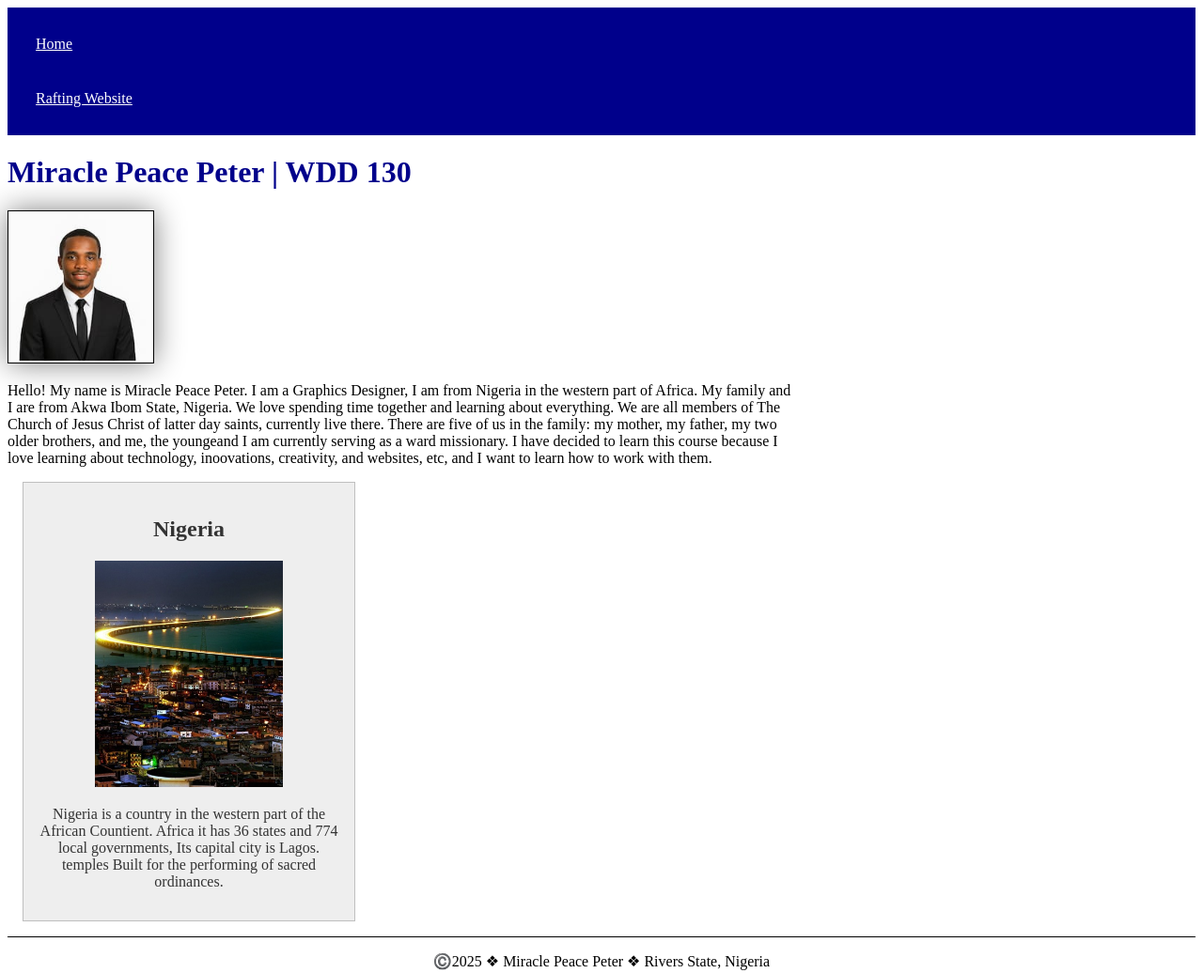
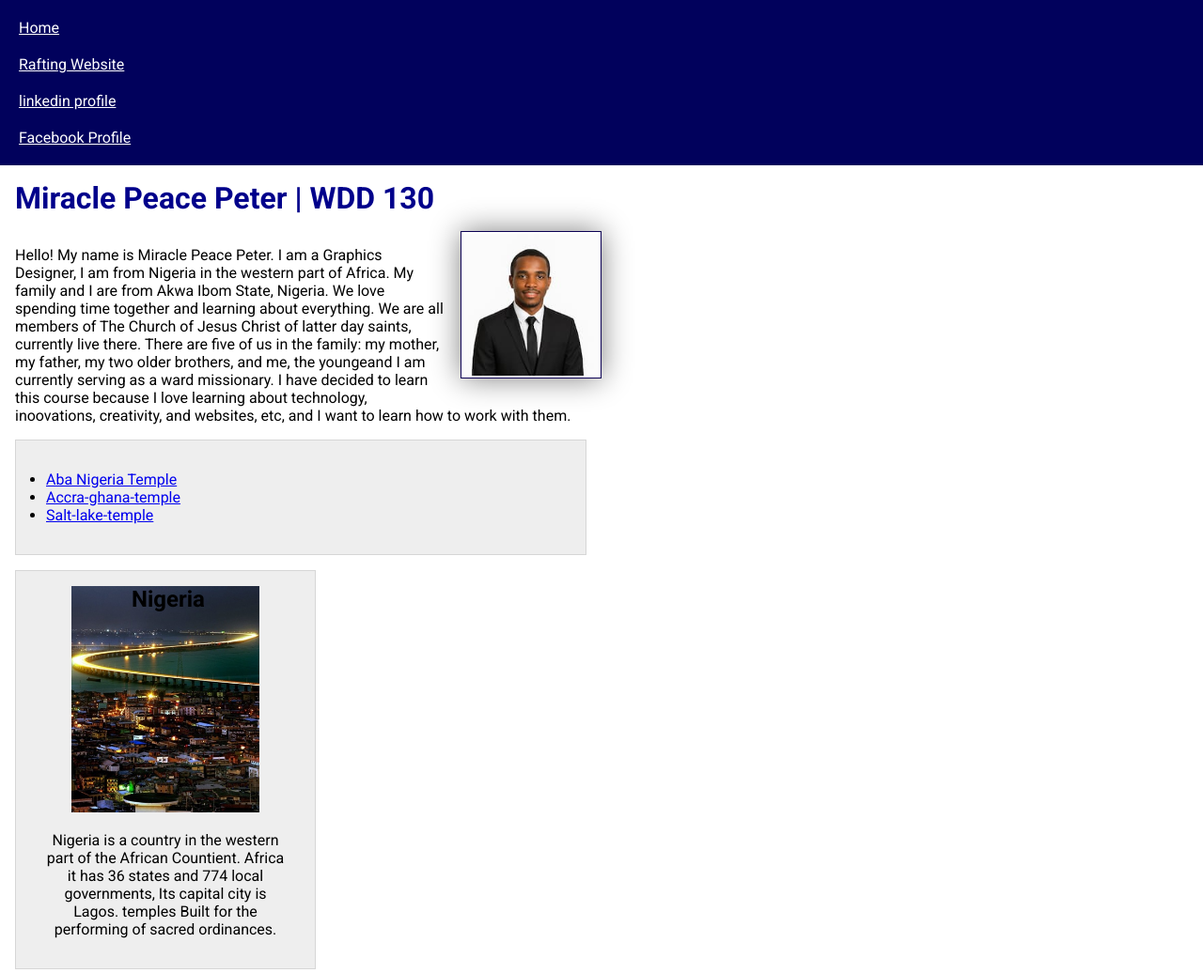
Before and after one commit to peacemiraclepeter/wdd130, a plain HTML site: page index.html in a window 1280 px wide. Shown: the top 1036 px of the page at 94% size. Drawn offline with Linux system fonts and the light colour scheme.

Commit message:
code alomg page validation

```diff
--- a/index.html
+++ b/index.html
@@ -1,3 +1,4 @@
+<!--14 November 2025-->
 <!DOCTYPE html>
 <html lang="en">
 
@@ -5,11 +6,13 @@
     <meta charset="UTF-8">
     <meta name="viewport" content="width=device-width, initial-scale=1.0">
     <title>Peace Miracle Peter | WDD 130</title>
-    <meta name="description"
-        content="I'm Miracle Peace Peter, a BYU Pathway student studying Software Development. This page introduces me for my WDD130 course.">
+    <meta name="description" content="Miracle Peace's BYU-Idaho Wdd 130 course home page">
     <meta name="author" content="Miracle Peace Peter">
-
     <link rel="stylesheet" href="styles/styles.css">
+    <link rel="preconnect" href="https://fonts.googleapis.com">
+    <link rel="preconnect" href="https://fonts.gstatic.com" crossorigin>
+    <link href="https://fonts.googleapis.com/css2?family=Roboto:ital,wght@0,100..900;1,100..900&display=swap"
+        rel="stylesheet">
 
 </head>
 
@@ -18,22 +21,33 @@
         <nav>
             <a href="#">Home</a>
             <a href="wwr/">Rafting Website</a>
+            <a href="https://www.linkedin.com/in/miracle-peace-peter-7ab9b9265" target="_blank">linkedin profile</a>
+            <a href="https://web.facebook.com/miracle.peter.52687506/" target="_blank">Facebook Profile</a>
         </nav>
     </header>
     <main>
         <h1>Miracle Peace Peter | WDD 130</h1>
-        <img src="images/profile.jpg" alt="Hello my name is Miracle Peace
-        Peter" width="200">
+        <img src="images/profile.jpg" alt="Hello my name is Miracle Peace Peter" width="200">
         <p>Hello! My name is Miracle Peace Peter. I am a Graphics Designer, I am from Nigeria in
-            the western part of Africa. My family and I are from Akwa Ibom State, Nigeria. We love spending time together and learning about
+            the western part of Africa. My family and I are from Akwa Ibom State, Nigeria. We love spending time
+            together and learning about
             everything. We are all members of The Church of Jesus Christ of latter day saints, currently live there.
             There are five of us in the family: my mother, my father, my two
             older brothers, and me, the youngeand
             I am currently serving as a ward missionary. I have decided to learn this course because
             I love learning about technology, inoovations, creativity, and websites, etc, and I want
             to learn how to work with them.</p>
+        <ul class="box indent">
+            <!-- <ul>li*3>a> ....short-cut for this display-->
+            <li><a href="https://www.churchofjesuschrist.org/temples/details/aba-nigeria-temple?lang=eng"
+                    target="_blank">Aba Nigeria Temple</a></li>
+            <li><a href="https://newsroom.churchofjesuschrist.org/article/accra-ghana-temple"
+                    target="_blank">Accra-ghana-temple</a></li>
+            <li><a href="https://www.churchofjesuschrist.org/temples/details/salt-lake-temple?lang=eng"
+                    target="_blank">Salt-lake-temple</a></li>
+        </ul>
     </main>
-    <aside>
+    <aside class="box">
         <h2>Nigeria</h2>
         <img src="images/new-images/nigeria.jpeg" alt="Nigeria Landscape">
         <p>Nigeria is a country in the western part of the African Countient.
--- a/styles/styles.css
+++ b/styles/styles.css
@@ -1,3 +1,14 @@
+* {
+    margin: 0;
+    padding: 0;
+    box-sizing: border-box;
+}
+
+body {
+    font-size: 16px;
+    font-family: 'Roboto', Arial, sans-seri;
+}
+
 :root {
     --height: auto;
     --text-align: center;
@@ -5,23 +16,24 @@
 }
 
 nav {
-    background-color: darkblue;
+    background-color: rgb(1, 1, 92);
     padding: 10px;
 }
 
 nav a {
     color: white;
     display: block;
-    padding: 20px;
+    padding: 10px;
 }
 
 h1 {
     color: darkblue;
+    padding: 1rem;
 }
 
 
 main {
-    max-width: 840px;
+    max-width: 640px;
 }
 
 main img {
@@ -29,21 +41,17 @@ main img {
     height: var(--height);
     padding: 2px;
     box-shadow: 0 0 30px gray;
-    border: 1px solid black;
+    border: 1px solid rgb(11, 0, 83);
+    float: right;
+    margin: 0 0 1rem 1rem;
 }
 
 p {
-    padding: 0px;
+    margin: 1rem;
 }
 
 aside {
-    width: 20rem;
-    margin: var(--margin);
-    border: 1px solid rgb(0, 0, 0, 0.2);
-    /* 1️⃣ */
-    padding: 1rem;
-    background-color: #eee;
-    color: #333;
+    width: 20em;
     text-align: var(--text-align);
 }
 
@@ -52,8 +60,27 @@ aside img {
     height: var(--height);
 }
 
+aside h2 {
+    position: absolute;
+    top: x;
+    left: 140px;
+}
+
 footer {
     margin-top: 1rem;
     border-top: 1px solid #000;
     text-align: var(--text-align);
 }
+
+/* class selectors */
+.box {
+    margin: 1rem;
+    border: 1px solid rgb(0 0 0 / 10%);
+    padding: 01rem;
+    background-color: #eee;
+    color: #000;
+}
+
+.indent {
+    padding: 2rem;
+}
```
